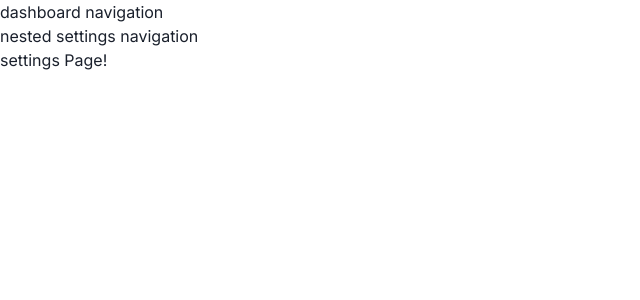
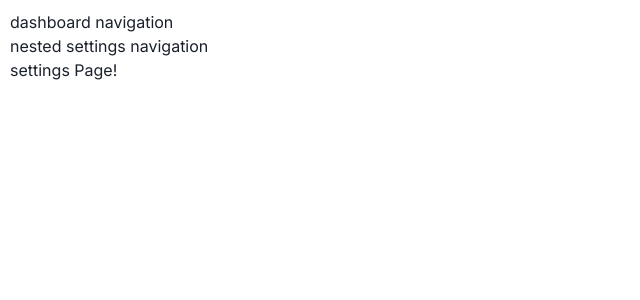
Before and after one commit to Francomitoire/poc-next, a Next.js app: page /dashboard/settings in a window 1280 px wide. Shown: the top 300 px of the page, without its empty margins (0-640 px from the left). Built offline with nearby package versions, Linux system fonts and the light colour scheme.

Commit message:
feat(dashboard): dashboard layout padding

```diff
--- a/app/dashboard/layout.tsx
+++ b/app/dashboard/layout.tsx
@@ -4,7 +4,7 @@ export default function DashboardLayout({
   children: React.ReactNode;
 }) {
   return (
-    <section>
+    <section style={{ padding: '10px'}}>
       {/* Include shared UI here e.g. a header or sidebar */}
       <nav>dashboard navigation</nav>
 
```
